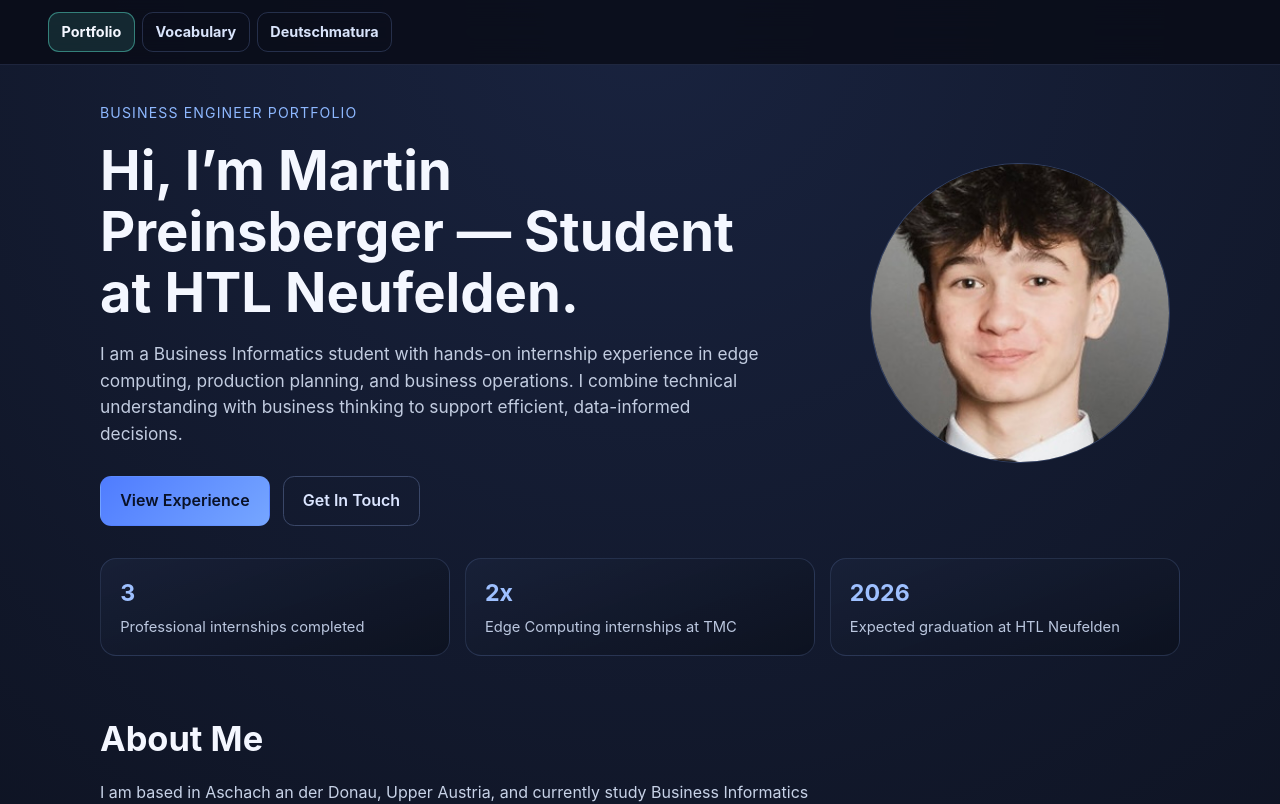
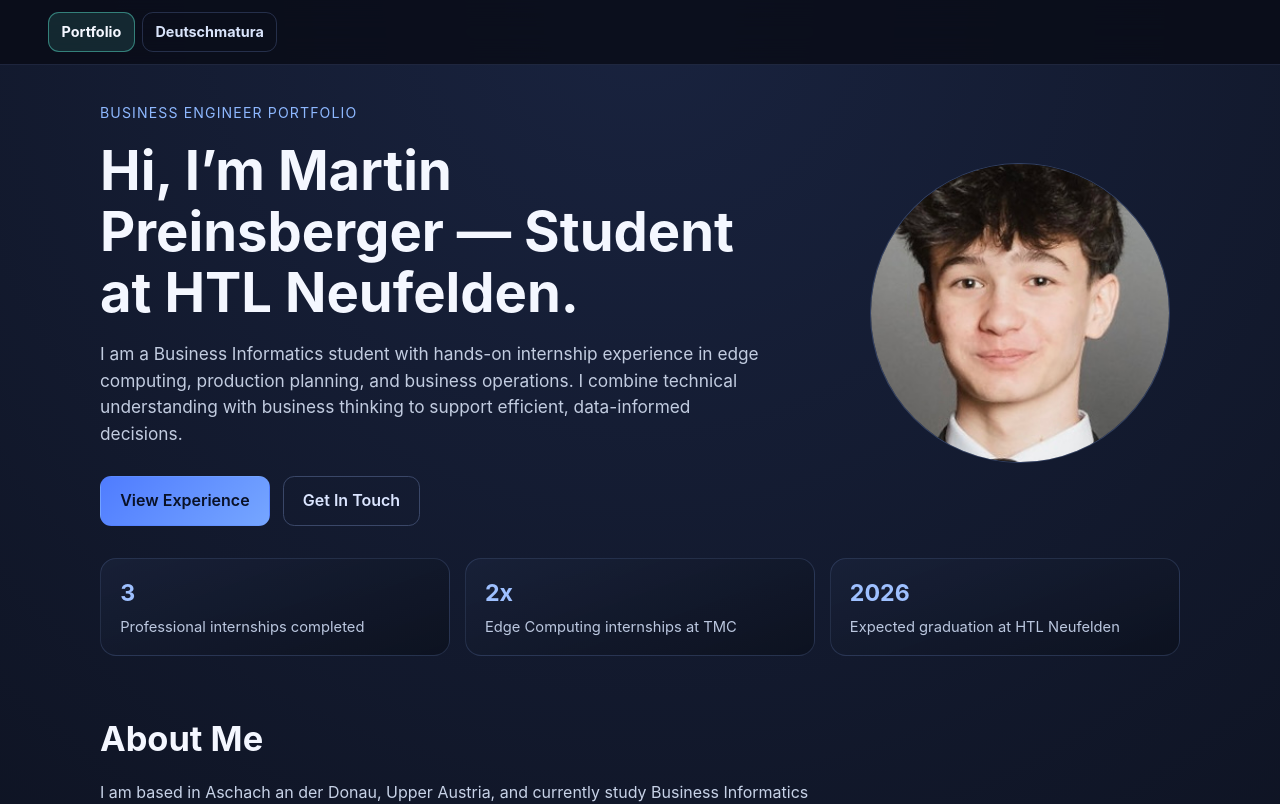
Before and after one commit to m-preinsberger/display-website, a Vue app in the folder alethia-web/: page / in a window 1280 px wide. Shown: the top 804 px of the page. Built offline with nearby package versions, Linux system fonts and the light colour scheme.

Commit message:
Remove vocab tab

```diff
--- a/alethia-web/index.html
+++ b/alethia-web/index.html
@@ -2,7 +2,7 @@
 <html lang="en">
   <head>
     <meta charset="UTF-8" />
-    <link rel="icon" type="image/svg+xml" href="/vite.svg" />
+    <link rel="icon" type="image/png" href="/alethia-logo.png" />
     <meta name="viewport" content="width=device-width, initial-scale=1.0" />
     <title>alethia-web</title>
   </head>
--- a/alethia-web/src/App.vue
+++ b/alethia-web/src/App.vue
@@ -1,7 +1,6 @@
 <template>
   <nav class="site-tabs" aria-label="Main navigation">
     <RouterLink to="/">Portfolio</RouterLink>
-    <RouterLink to="/vocab">Vocabulary</RouterLink>
     <RouterLink to="/deutschmatura">Deutschmatura</RouterLink>
   </nav>
   <RouterView />
--- a/alethia-web/src/router.ts
+++ b/alethia-web/src/router.ts
@@ -1,13 +1,11 @@
 import { createRouter, createWebHistory } from 'vue-router'
 import PortfolioView from './views/PortfolioView.vue'
-import VocabView from './views/VocabView.vue'
 import DeutschMaturaView from './views/DeutschMaturaView.vue'
 
 const router = createRouter({
   history: createWebHistory(),
   routes: [
     { path: '/', name: 'portfolio', component: PortfolioView },
-    { path: '/vocab', name: 'vocab', component: VocabView },
     { path: '/deutschmatura', name: 'deutschmatura', component: DeutschMaturaView },
   ],
 })
```
Also changed, not shown: alethia-web/public/alethia-logo.png (added), 3 other files (tests, documents, lock files or other folders).
